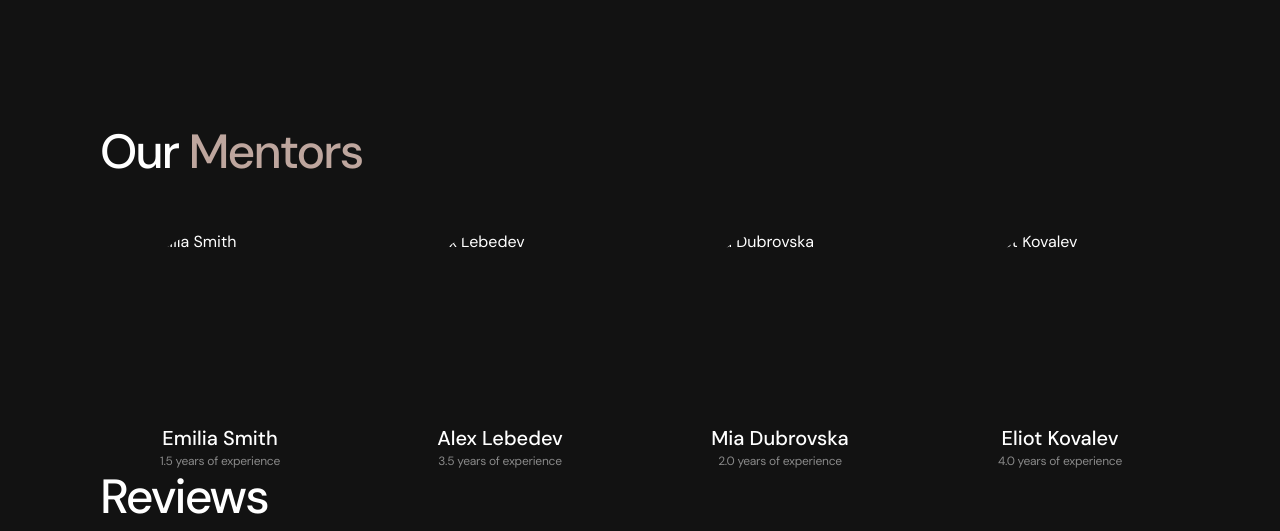
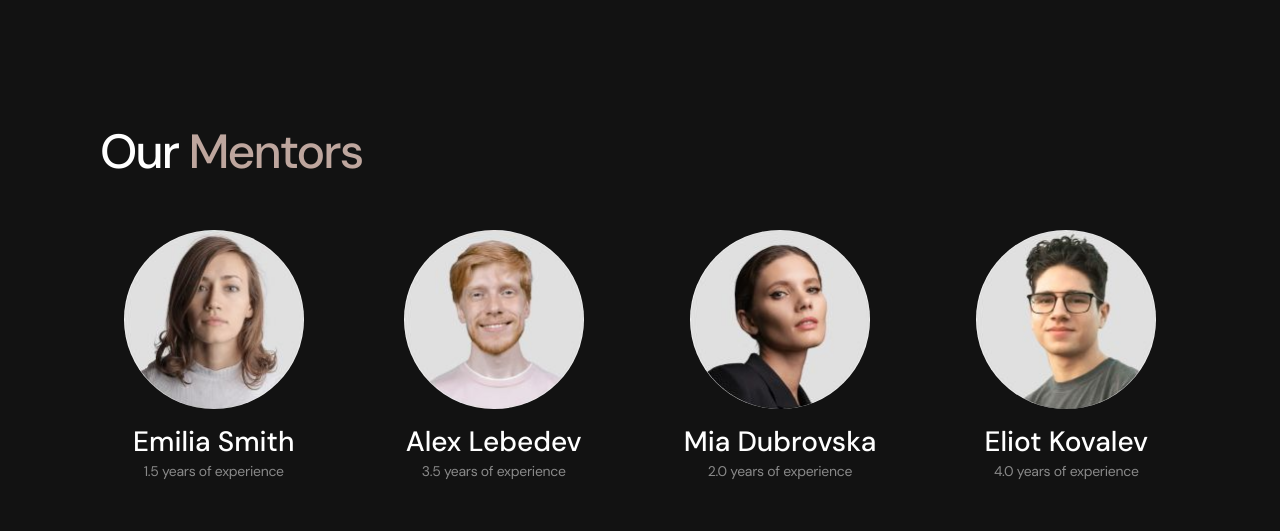
Before and after one commit to ValerieLeonidova/testing, a website built with Vite: page src/index.html in a window 1280 px wide. Shown: the part 980-1511 px from the top of the page. Built offline with nearby package versions, Linux system fonts and the light colour scheme; files whose address does not match are found by name.

Commit message:
section mentors done2

```diff
--- a/src/css/mentors.css
+++ b/src/css/mentors.css
@@ -1,6 +1,6 @@
 
 .mentors {
-    background-color: #121212;
+
 }
 
 
@@ -12,7 +12,6 @@
     display: flex;
     flex-direction: column;
     gap: 40px;
-    margin-top: 40px;
     list-style-type: none;
     margin-bottom: 0;
     padding-left: 0;
@@ -24,7 +23,6 @@
         justify-content: center;
         gap: 93px 100px;
         flex-wrap: wrap;
-        margin-top: 50px;
         }
 }
 
@@ -32,7 +30,6 @@
     .mentors-list {
     flex-wrap: nowrap;
     gap: 100px;
-    margin-top: 50px;
 }
 }
 
@@ -56,25 +53,30 @@
 }
 
 .mentors-subtitle {
-    text-align: center;
     font-size: 20px;
-    font-weight: 500;
-    font-style: normal;
     font-weight: 500;
     line-height: 1.2;
     padding-top: 16px;
     color: #FFF;
 }
 
+@media screen and (min-width: 768px) {
+    .mentors-subtitle {
+    font-size: 28px;
+    }
+}
+
 .mentors-text {
     color: rgba(255, 255, 255, 0.50);
-    text-align: center;
     font-size: 12px;
-    font-style: normal;
     font-weight: 400;
     line-height: 1.33;
     letter-spacing: -0.02em;
     padding-top: 4px;
-    margin-top: 0;
-    margin-bottom: 0;
 }
+
+@media screen and (min-width: 768px) {
+    .mentors-text {
+        font-size: 14px;
+    }
+}
--- a/src/partials/mentors.html
+++ b/src/partials/mentors.html
@@ -1,52 +1,64 @@
-<section class="mentors">
+<section class="section">
     <div class="container">
         <h2 class="mentors-title">Our <span class="accent">Mentors</span></h2>
         <ul class="mentors-list">
             <li class="mentors-item">
+            <picture>
+                <source srcset="../img/mentors/girl_1_1x.webp 1x, ../img/mentors/girl_1_2x.webp 2x" type="image/webr">
                 <img
-            srcset="../img/mentors/girl 1_1x.jpg, ../img/mentors/girl 1_2x.jpg"
-              src="../img/mentors/girl 1_1x.jpg"
+            srcset="../img/mentors/girl_1_1x.jpg 1x, ../img/mentors/girl_1_2x.jpg 2x"
+              src="../img/mentors/girl_1_1x.jpg"
               alt="Emilia Smith"
               width="180"
               height="180"
               class="mentors-image"
             />
+            </picture>
                 <h3 class="mentors-subtitle">Emilia Smith</h3>
                     <p class="mentors-text">1.5 years of experience</p>
             </li>
             <li class="mentors-item">
+            <picture>
+                <source srcset="../img/mentors/boy_1_1x.webp, ../img/mentors/boy_1_2x.webp 2x" type="image/webr">
                 <img
-            srcset="../img/mentors/boy 1_1x.jpg, .../img/mentors/boy 1_2x.jpg"
-              src="../img/mentors/boy 1_1x.jpg"
+            srcset="../img/mentors/boy_1_1x.jpg 1x, ../img/mentors/boy_1_2x.jpg 2x"
+              src="../img/mentors/boy_1_1x.jpg"
               alt="Alex Lebedev"
               width="180"
               height="180"
               class="mentors-image"
             />
+            </picture>
                 <h3 class="mentors-subtitle">Alex Lebedev</h3>
                     <p class="mentors-text">3.5 years of experience</p>
             </li>
             <li class="mentors-item">
+            <picture>
+                <source srcset="../img/mentors/girl_2_1x.webp, ../img/mentors/girl_2_2x.webp 2x" type="image/webr">
                 <img
-            srcset="../img/mentors/girl 2_1x.jpg, ../img/mentors/girl 2_2x.jpg"
-              src="../img/mentors/girl 2_1x.jpg"
+            srcset="../img/mentors/girl_2_1x.jpg 1x, ../img/mentors/girl_2_2x.jpg 2x"
+              src="../img/mentors/girl_2_1x.jpg"
               alt="Mia Dubrovska"
               width="180"
               height="180"
               class="mentors-image"
             />
+            </picture>
                 <h3 class="mentors-subtitle">Mia Dubrovska</h3>
                     <p class="mentors-text">2.0 years of experience</p>
             </li>
             <li class="mentors-item">
+            <picture>
+                <source srcset="../img/mentors/boy_2_1x.webp, ../img/mentors/boy_2_2x.webp 2x" type="image/webr">
                 <img
-            srcset="../img/mentors/boy 2_1x.jpg, ../img/mentors/boy 2_2x.jpg"
-              src="../img/mentors/boy 2_1x.jpg"
+            srcset="../img/mentors/boy_2_1x.jpg 1x, ../img/mentors/boy_2_2x.jpg 2x"
+              src="../img/mentors/boy_2_1x.jpg"
               alt="Eliot Kovalev"
               width="180"
               height="180"
               class="mentors-image"
             />
+            </picture>
                 <h3 class="mentors-subtitle">Eliot Kovalev</h3>
                     <p class="mentors-text">4.0 years of experience</p>
             </li>
```
